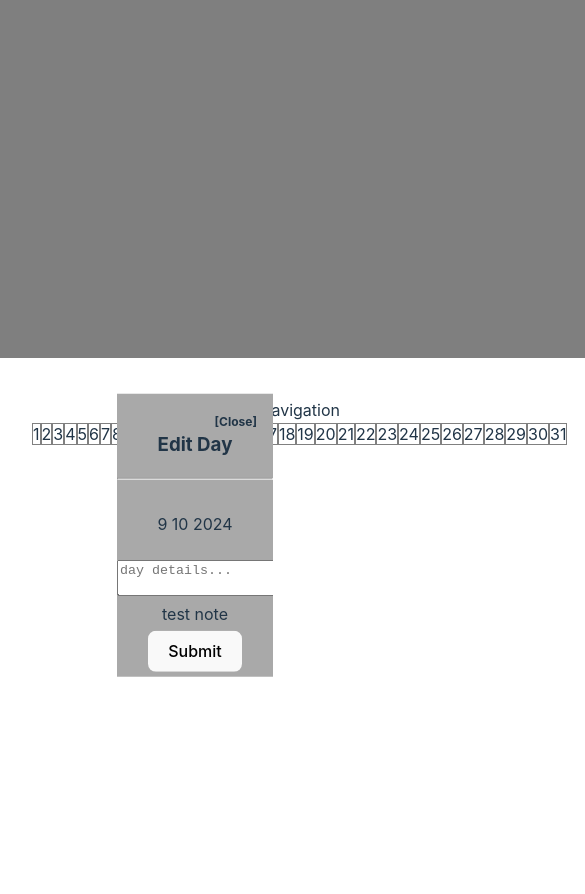
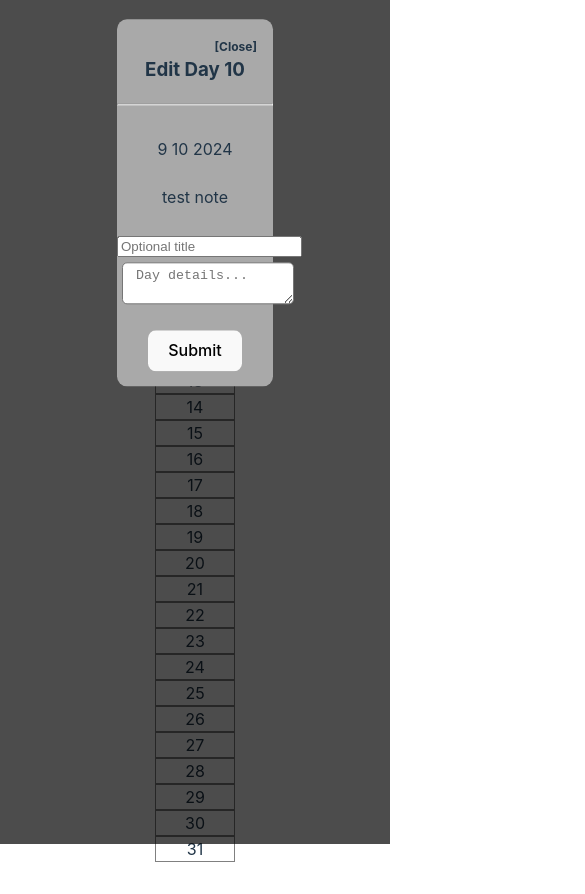
Before and after one commit to ELAGCode/Calendeer, a React (Vite) app: page / in a window 390 px wide. Both pictures are taken after a click on the element "10". Shown: the top 894 px of the page, 585 px wide, since content can reach past the window. Before the commit the page ends 844 px from the top, so only its background shows below. Built offline with nearby package versions, Linux system fonts and the light colour scheme.

Commit message:
Added form data capture and parse. styled edit modal to be mobile friendly.

```diff
--- a/src/components/Calendar.tsx
+++ b/src/components/Calendar.tsx
@@ -1,12 +1,13 @@
 import { FC, useEffect, useState } from "react";
 import EditCellModal from "./EditCellModal";
-import { mockData } from "./mockData";
+// import { mockData } from "./mockData";
 import { CSSProperties } from "react";
 export type calendarType = {
   calendarData: calendarCellType[] | any[];
 };
 
 export type calendarCellType = {
+  id: number;
   day: number;
   month: number;
   year: number;
@@ -35,12 +36,15 @@ const Calendar: FC<calendarType> = ({ calendarData }) => {
   const [modalOpen, setModalOpen] = useState<boolean>(false);
   const [calendarIndex, setCalendarIndex] = useState<number | undefined>();
   const [currentMonthDays, setCurrentMonthDays] = useState<number>();
+  const [cellForm, setCellForm] = useState({});
 
   // create cells of empty objects
   const calendarCellObjects = Array(currentMonthDays).fill({});
-  const calendarCellObjectsFilled = calendarCellObjects.map((_cell, idx) => {
+  const calendarCellObjectsFilled: calendarCellType[] = calendarCellObjects.map(
+    (_cell, idx) => {
       return {
         //0 based index -> calendar based index (1 based)
+        id: idx,
         day: idx + 1,
         month: 9,
         year: 2024,
@@ -50,58 +54,43 @@ const Calendar: FC<calendarType> = ({ calendarData }) => {
         //if schedule is true then schedule will be read and processed
         schedule: { date: "", details: {} },
       };
-  });
+    }
+  );
 
   useEffect(() => {
     setCurrentMonthDays(daysInMonth(year, month));
-  }, [month, year]);
+  }, [month, year, cellForm]);
 
   const handleCalendarCellClick = (_: any, index: number) => {
     setModalOpen(true);
     setCalendarIndex(index);
   };
 
-  const CalendarCellComponentFactory: FC<calendarCellObjectType> = ({
-    currentMonthDays,
-  }) => {
-    if (currentMonthDays) {
   return (
-        <div key={currentMonthDays}>
+    <span style={CalendarStyles.calendarCellContainerStyle}>
       {calendarCellObjectsFilled.map((cell: calendarCellType, index) => {
-            //Calendar individual cell
+        //Calendar cells filled
         return (
-              <>
           <span
+            key={cell.id}
             style={CalendarStyles.calendarCellStyle}
             onClick={(e) => handleCalendarCellClick(e, index)}
-                key={index}>
-                {/* {cell?.hasNote ? "hasNote:true " : "hasNote:false "}
-                {cell?.hasSchedule ? "hasSchedule:true " : "hasSchedule:false "}
-                {cell?.note?.text} */}
+          >
             {cell?.day}
-                {/* {cell.hasNote ? "*" : ""} */}
           </span>
-              </>
         );
       })}
-        </div>
-      );
-    } else return <></>;
-  };
-
-  return (
-    <span style={CalendarStyles.calendarCellContainerStyle}>
-      <CalendarCellComponentFactory currentMonthDays={currentMonthDays} />
+      {/* EDIT MODAL */}
       {modalOpen ? (
         <>
-          {/* modal shadow */}
-          <span style={CalendarStyles.editModalShadowStyle}></span>
+          <div style={CalendarStyles.editModalShadow}></div>
           {/* edit cell container style */}
           <span style={CalendarStyles.editModalStyle}>
             <EditCellModal
               setModalOpen={setModalOpen}
+              setCellForm={setCellForm}
               cellData={
-                calendarIndex
+                typeof calendarIndex === "number"
                   ? calendarCellObjectsFilled[calendarIndex]
                   : ({} as calendarCellType)
               }
@@ -115,31 +104,30 @@ const Calendar: FC<calendarType> = ({ calendarData }) => {
   );
 };
 
+//experimental way of organizing styles
 export const CalendarStyles = {
   editModalStyle: {
     left: "30%",
     right: "30%",
     position: "absolute",
     transform: "translateY(-10%)",
-    backgroundColor: "darkgray",
-    overflowX: 'hidden',
+    background: "darkgray",
+    borderRadius: "10px ",
   } as CSSProperties,
-  editModalShadowStyle: {
-    backgroundColor: "black",
-    position: "absolute",
-    opacity: 0.5,
-    padding: "100%",
-    left: "0",
-    overflowX: 'hidden',
-    transform: "translateY(-100vh)",
-    overflow: "hidden",
+  editModalShadow: {
+    left: 0,
+    top: 0,
+    position: "fixed",
+    width: "100%",
+    height: "100%",
+    background: "rgba(0,0,0,0.7)",
   } as CSSProperties,
   calendarCellStyle: {
     border: "1px solid gray",
   } as CSSProperties,
   calendarCellContainerStyle: {
-  display: "grid"
-  } as CSSProperties
-}
+    display: "grid",
+  } as CSSProperties,
+};
 
 export default Calendar;
--- a/src/components/EditCellModal.tsx
+++ b/src/components/EditCellModal.tsx
@@ -4,31 +4,56 @@ import { calendarCellType } from "./Calendar";
 export type editCellType = {
   cellData: undefined | calendarCellType;
   setModalOpen: Dispatch<SetStateAction<boolean>>;
+  // TODO
+  setCellForm: Dispatch<SetStateAction<any>>;
 };
 
-const EditCellModal: FC<editCellType> = ({ cellData, setModalOpen }) => {
+export type editCellSubmission = {
+  details: string;
+};
 
-  const [calendarDetailText, setCalendarDetailText] = useState();
+export const editCellModalFormMapping = {
+  titleModalCellText: "titleCellText",
+  dayDetailsModalCellText: "dayDetailsCellText",
+};
 
-  const handleSubmit = (e) => {
-    console.log(e.target)
-  }
+const EditCellModal: FC<editCellType> = ({
+  cellData,
+  setModalOpen,
+  setCellForm,
+}) => {
+
+  const handleSubmit = (e: any) => {
+    e.preventDefault();
+
+    let data: { [key: PropertyKey]: PropertyKey | Object } = {};
+    const form = e.target.form;
+
+    for (let i = 0; i < form.length; i++) {
+      if (form[i].id) data[form[i].id] = form[i].value;
+    }
+    setModalOpen(false);
+    // TODO
+    setCellForm({ ...data });
+  };
 
   return (
     <span>
       <div>
         <h3>
           <span
-          // 'Close' button style
+            // 'Close' button style
             style={{
               display: "flex",
               fontSize: "12px",
               flexDirection: "row-reverse",
-              paddingRight: "16px"
+              paddingRight: "16px",
             }}
-            onClick={() => setModalOpen(false)}> [Close]
+            onClick={() => setModalOpen(false)}
+          >
+            [Close]
           </span>
-          Edit Day
+          Edit Day {cellData?.day}
         </h3>
       </div>
       <hr />
@@ -41,12 +66,41 @@ const EditCellModal: FC<editCellType> = ({ cellData, setModalOpen }) => {
       </div>
       <br />
       <div>
-        <form onSubmit={(e: any) => handleSubmit(e)}>
-        <textarea id="dayDetails" placeholder="day details..."></textarea>
+        <form id="editCellModal">
+          <div>{cellData?.note?.text}</div>
+          <br />
+          <div>
+            <input
+              form="editCellModal"
+              id={editCellModalFormMapping.titleModalCellText}
+              placeholder="Optional title"
+            />
+          </div>
+          <div>
+            <textarea
+              form="editCellModal"
+              style={{
+                overflow: "hidden",
+                padding: "5px",
+                margin: "5px",
+                borderRadius: "5px",
+              }}
+              wrap="off"
+              defaultValue={""}
+              id={editCellModalFormMapping.dayDetailsModalCellText}
+              placeholder={" Day details..."}
+            />
+          </div>
+          <button
+            onClick={(e) => handleSubmit(e)}
+            type="submit"
+            style={{ margin: "15px" }}
+            className="btn btn-primary"
+          >
+            Submit
+          </button>
         </form>
       </div>
-      <span> {cellData?.note?.text} </span>
-      <button type="submit" style={{margin: "5px"}} className="btn btn-primary">Submit</button>
     </span>
   );
 };
```
Also changed, not shown: src/components/mockData.ts (+7 -0 lines). Lines whose indentation alone changed are shown as unchanged.
